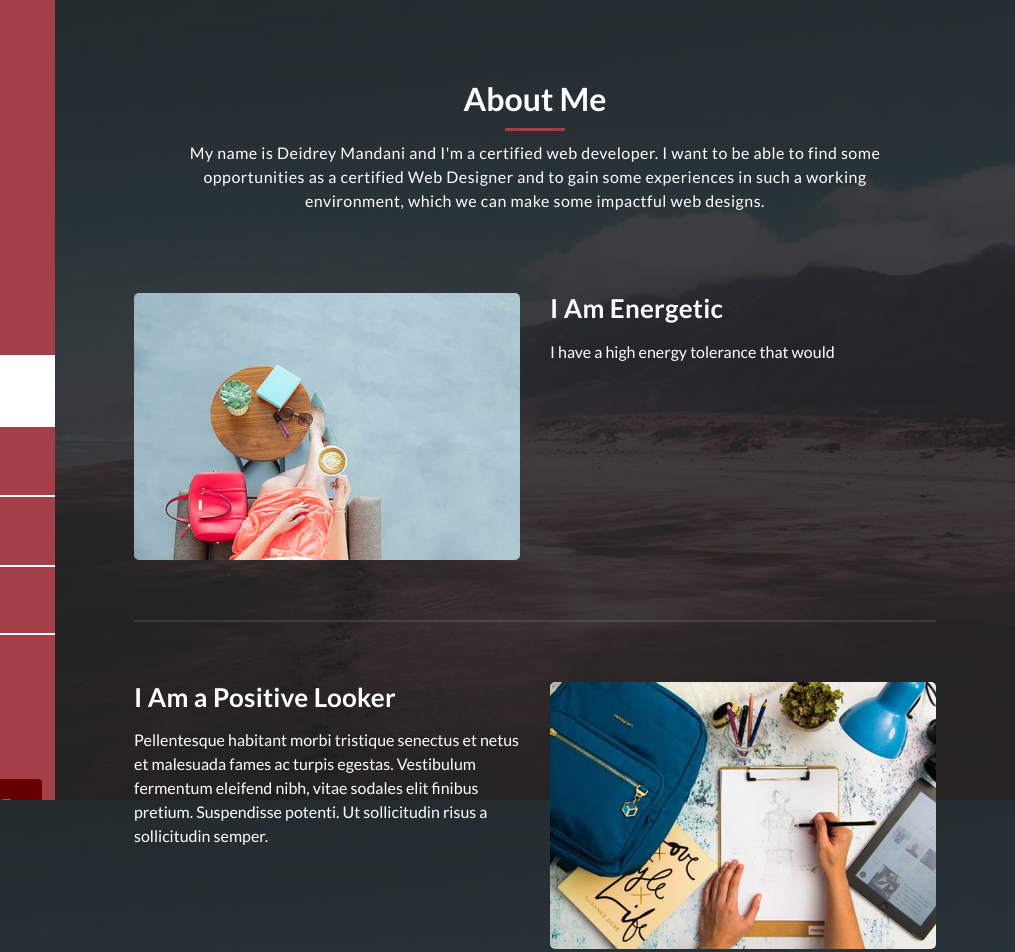
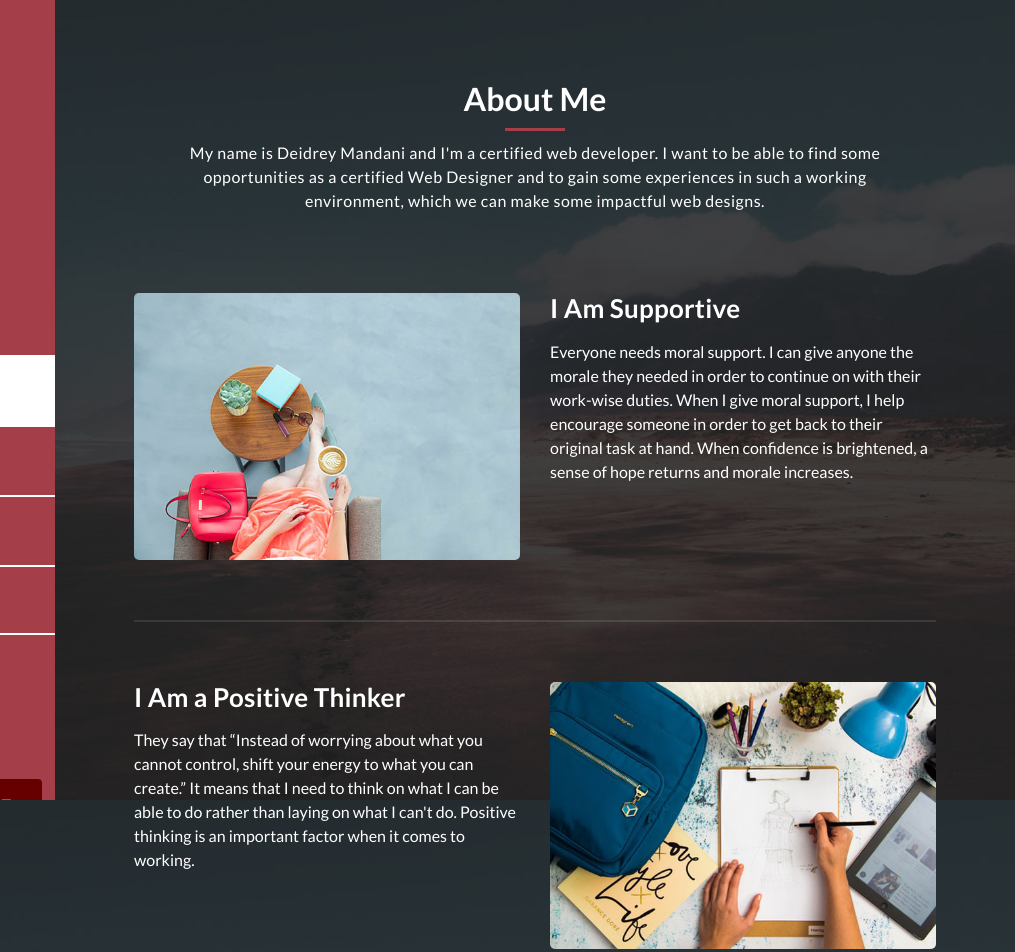
Before and after one commit to iamdreymandani/iamdreymandani.github.io, a plain HTML site: page index.html in a window 1280 px wide. Shown: the top 952 px of the page, 265-1280 px from the left. Drawn offline with Linux system fonts and the light colour scheme.

Commit message:
Update index.html

```diff
--- a/index.html
+++ b/index.html
@@ -102,9 +102,12 @@ https://templatemo.com/tm-531-reflux
               </div>
               <div class="col-md-6">
                 <div class="right-text">
-                  <h4>I Am Energetic</h4>
+                  <h4>I Am Supportive</h4>
                   <p>
-                    I have a high energy tolerance that would
+                    Everyone needs moral support. I can give anyone the morale they needed in order
+                    to continue on with their work-wise duties. When I give moral support, I help encourage
+                    someone in order to get back to their original task at hand. When confidence is brightened,
+                    a sense of hope returns and morale increases.
                   </p>
                 </div>
               </div>
@@ -114,13 +117,12 @@ https://templatemo.com/tm-531-reflux
             <div class="row">
               <div class="col-md-6">
                 <div class="left-text">
-                  <h4>I Am a Positive Looker</h4>
+                  <h4>I Am a Positive Thinker</h4>
                   <p>
-                    Pellentesque habitant morbi tristique senectus et netus et
-                    malesuada fames ac turpis egestas. Vestibulum fermentum
-                    eleifend nibh, vitae sodales elit finibus pretium.
-                    Suspendisse potenti. Ut sollicitudin risus a sollicitudin
-                    semper.
+                    They say that “Instead of worrying about what you cannot control, shift your
+                    energy to what you can create.”  It means that I need to think on what I can
+                    be able to do rather than laying on what I can't do. Positive thinking is
+                    an important factor when it comes to working.
                   </p>
                 </div>
               </div>
@@ -192,6 +194,8 @@ https://templatemo.com/tm-531-reflux
           </div>
         </div>
       </section>
+
+      <section class=""
 
 
       <section class="section contact-me" data-section="section4">
```
